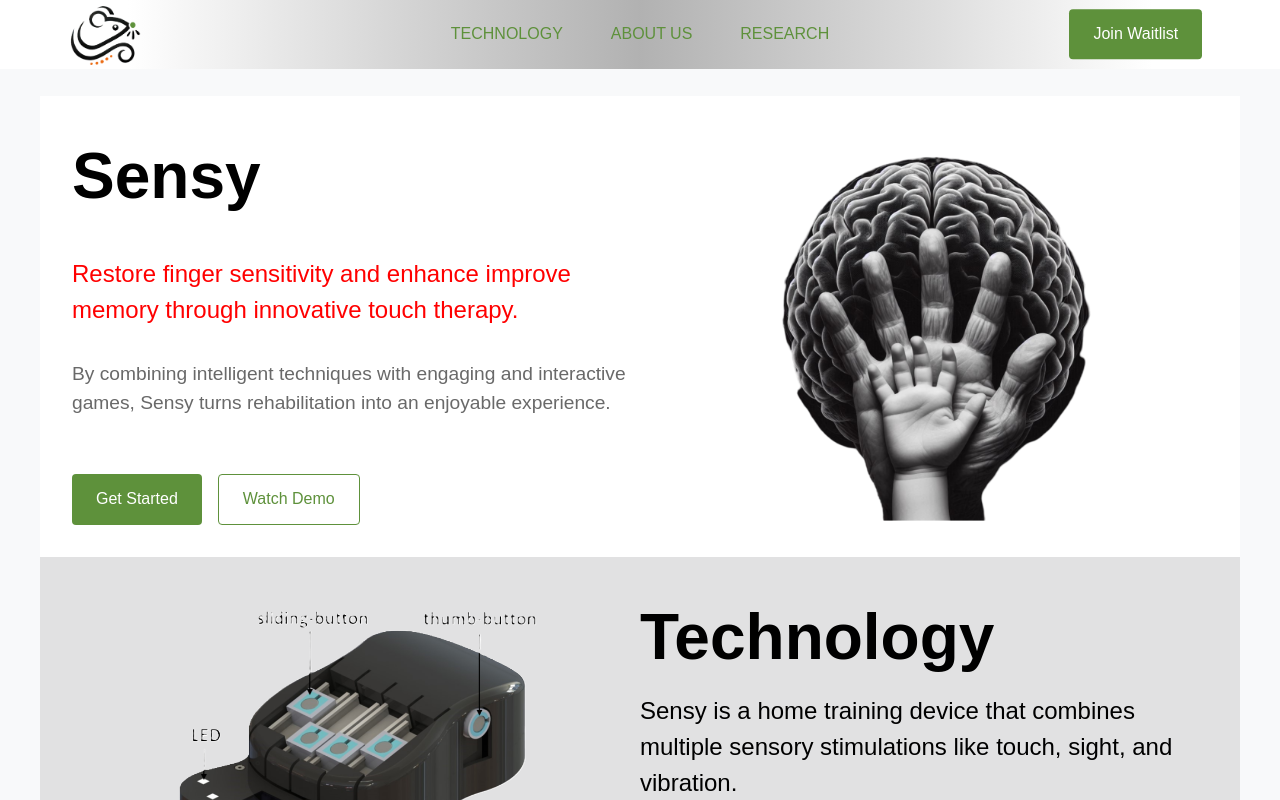
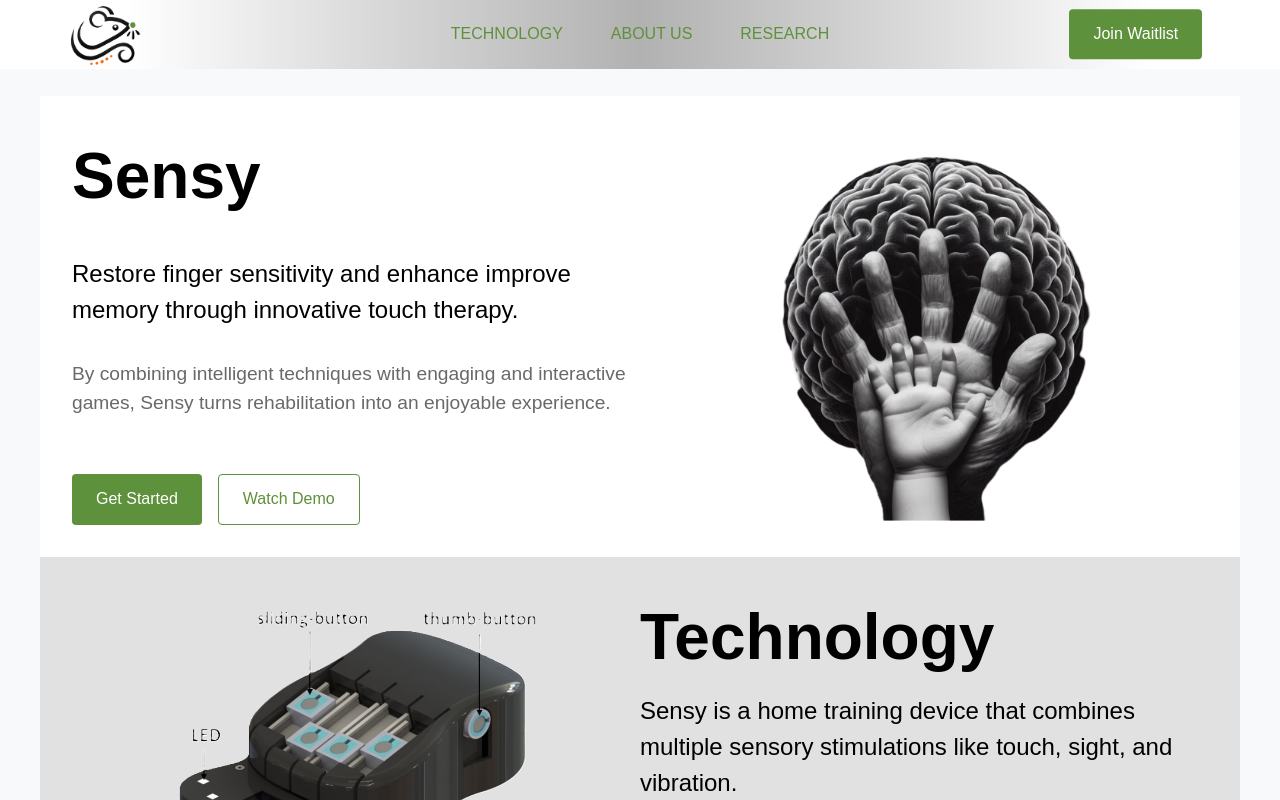
Before and after one commit to Eder-Jasmin/Sensy-Website, a Next.js app: page / in a window 1280 px wide. Shown: the top 800 px of the page. Built offline with nearby package versions, Linux system fonts and the light colour scheme.

Commit message:
Change color to black

```diff
--- a/components/hero.tsx
+++ b/components/hero.tsx
@@ -25,7 +25,7 @@ export function Hero() {
           </h1>
           <p style={{
             fontSize: '1.5rem', // Adjust font size as needed
-            color: 'red', // Change text color to white for contrast
+            color: 'black', // Change text color to white for contrast
             marginBottom: '2rem', // Space below the first paragraph
           }}>
             Restore finger sensitivity and enhance improve memory through innovative touch therapy.
```
